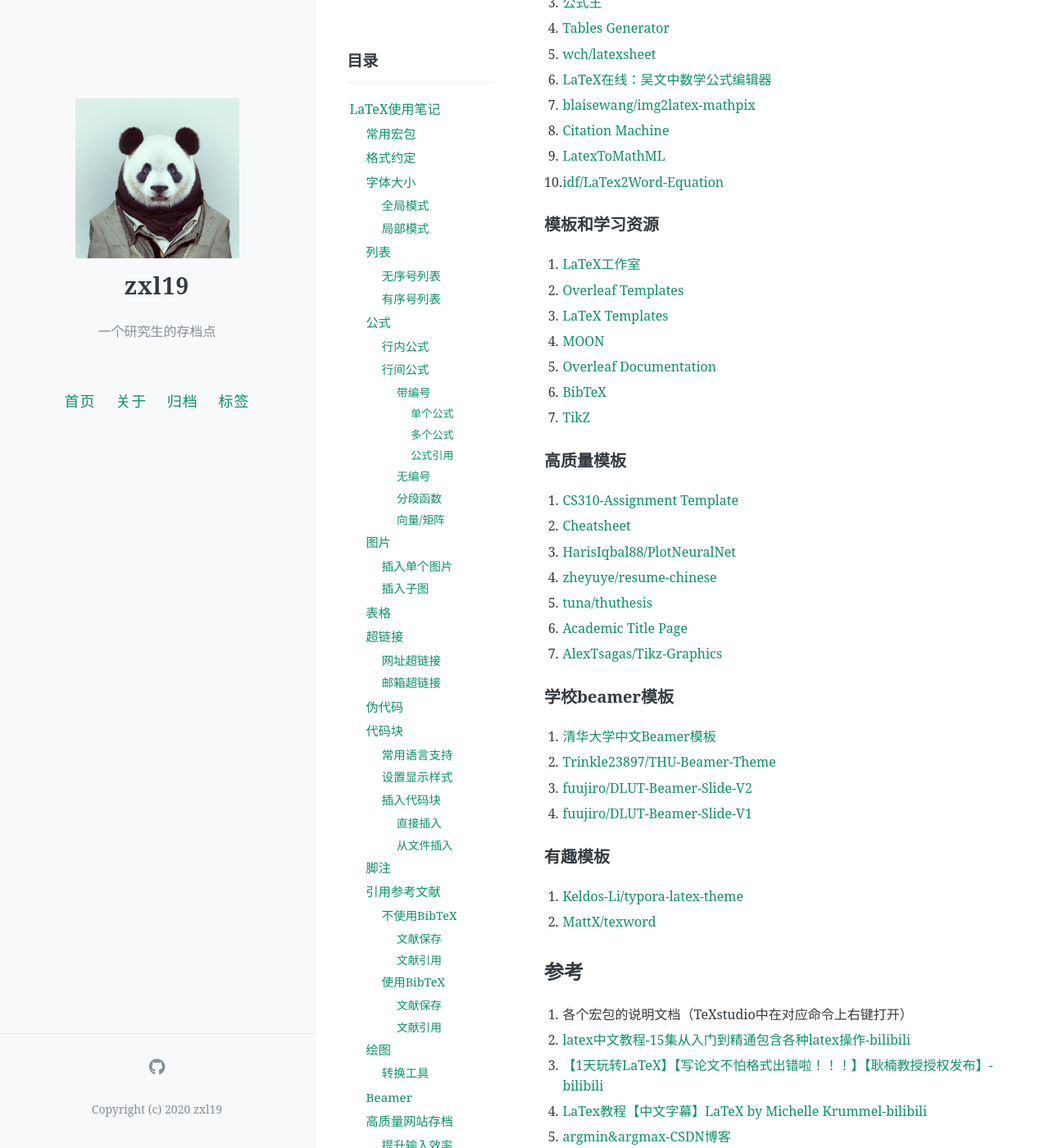
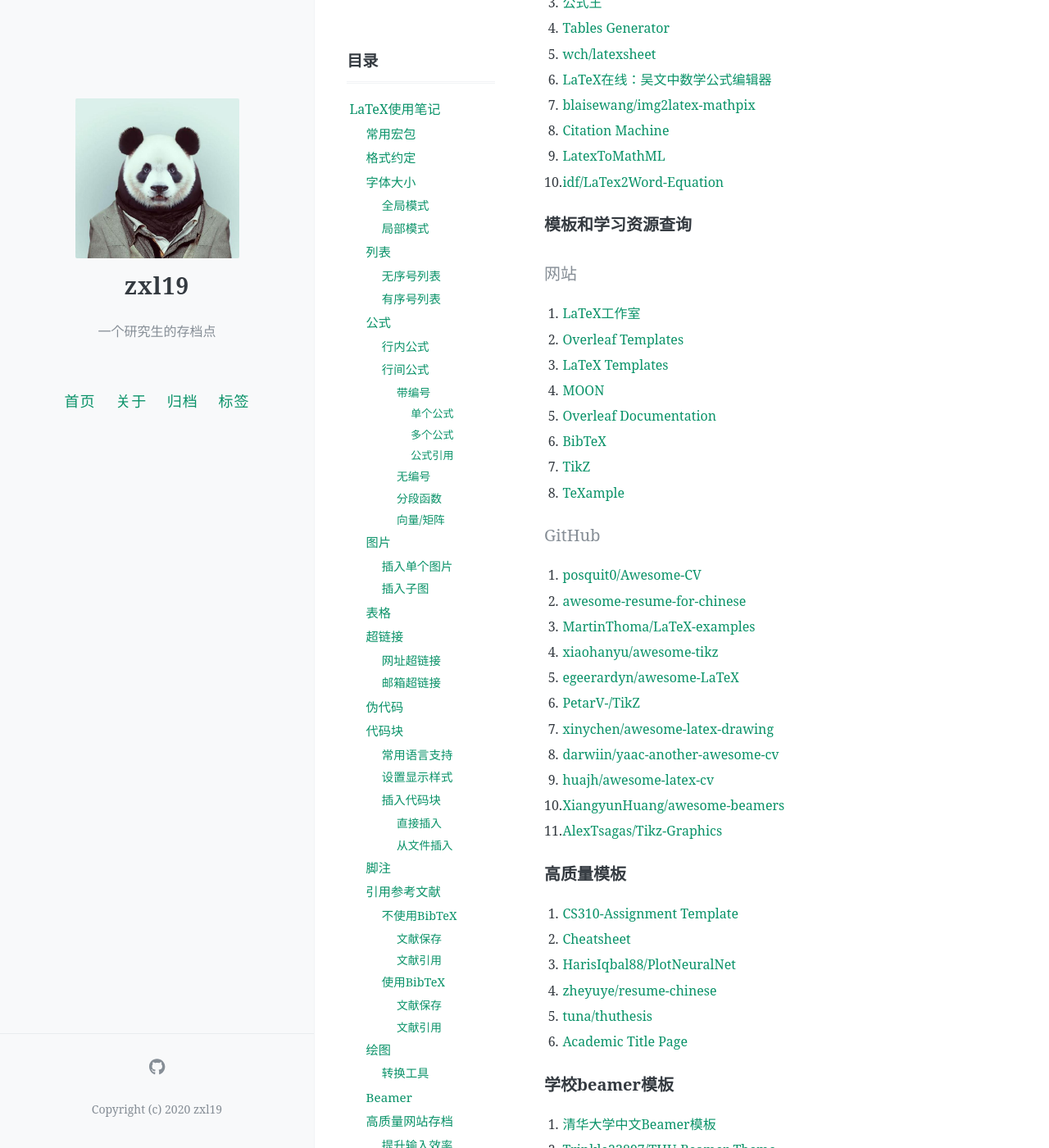
Before and after one commit to zxl19/zxl19.github.io, a Jekyll site: the page built from _posts/2021-03-29-latex-note.md, in a window 1280 px wide and 1400 px high, scrolled down 15057 px. Shown: the whole window at 82% size. Built offline with Jekyll 4.4.1, drawn with Linux system fonts in a browser that asks for light colours; formulas are drawn with MathJax 3; comment, search, counter and statistics services are not loaded.

Commit message:
Update 2021-03-29-latex-note.md

```diff
--- a/_posts/2021-03-29-latex-note.md
+++ b/_posts/2021-03-29-latex-note.md
@@ -649,7 +649,9 @@ TODO：单独整理。
 9. [LatexToMathML](http://web.xiaoyv.top/web/LatexToMathML/)
 10. [idf/LaTex2Word-Equation](https://github.com/idf/LaTex2Word-Equation)
 
-### 模板和学习资源
+### 模板和学习资源查询
+
+#### 网站
 
 1. [LaTeX工作室](https://www.latexstudio.net/)
 2. [Overleaf Templates](https://www.overleaf.com/latex/templates)
@@ -658,6 +660,21 @@ TODO：单独整理。
 5. [Overleaf Documentation](https://www.overleaf.com/learn)
 6. [BibTeX](https://www.bibtex.com/)
 7. [TikZ](https://tikz.net/)
+8. [TeXample](https://texample.net/)
+
+#### GitHub
+
+1. [posquit0/Awesome-CV](https://github.com/posquit0/Awesome-CV)
+2. [awesome-resume-for-chinese](https://github.com/dyweb/awesome-resume-for-chinese)
+3. [MartinThoma/LaTeX-examples](https://github.com/MartinThoma/LaTeX-examples)
+4. [xiaohanyu/awesome-tikz](https://github.com/xiaohanyu/awesome-tikz)
+5. [egeerardyn/awesome-LaTeX](https://github.com/egeerardyn/awesome-LaTeX)
+6. [PetarV-/TikZ](https://github.com/PetarV-/TikZ)
+7. [xinychen/awesome-latex-drawing](https://github.com/xinychen/awesome-latex-drawing)
+8. [darwiin/yaac-another-awesome-cv](https://github.com/darwiin/yaac-another-awesome-cv)
+9. [huajh/awesome-latex-cv](https://github.com/huajh/awesome-latex-cv)
+10. [XiangyunHuang/awesome-beamers](https://github.com/XiangyunHuang/awesome-beamers)
+11. [AlexTsagas/Tikz-Graphics](https://github.com/AlexTsagas/Tikz-Graphics)
 
 ### 高质量模板
 
```
Also changed, not shown: other parts of _posts/2021-03-29-latex-note.md (+0 -1 lines).
